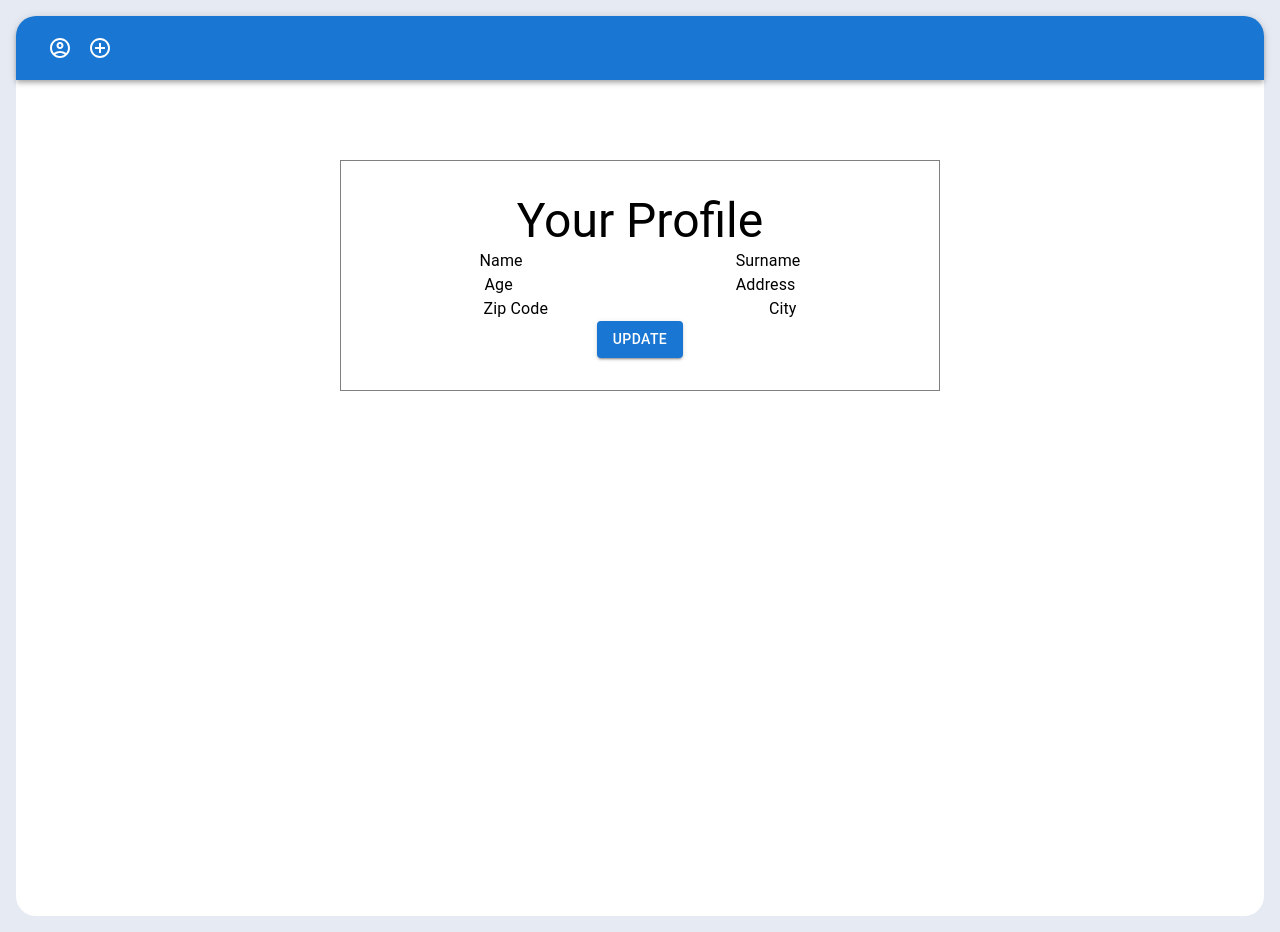
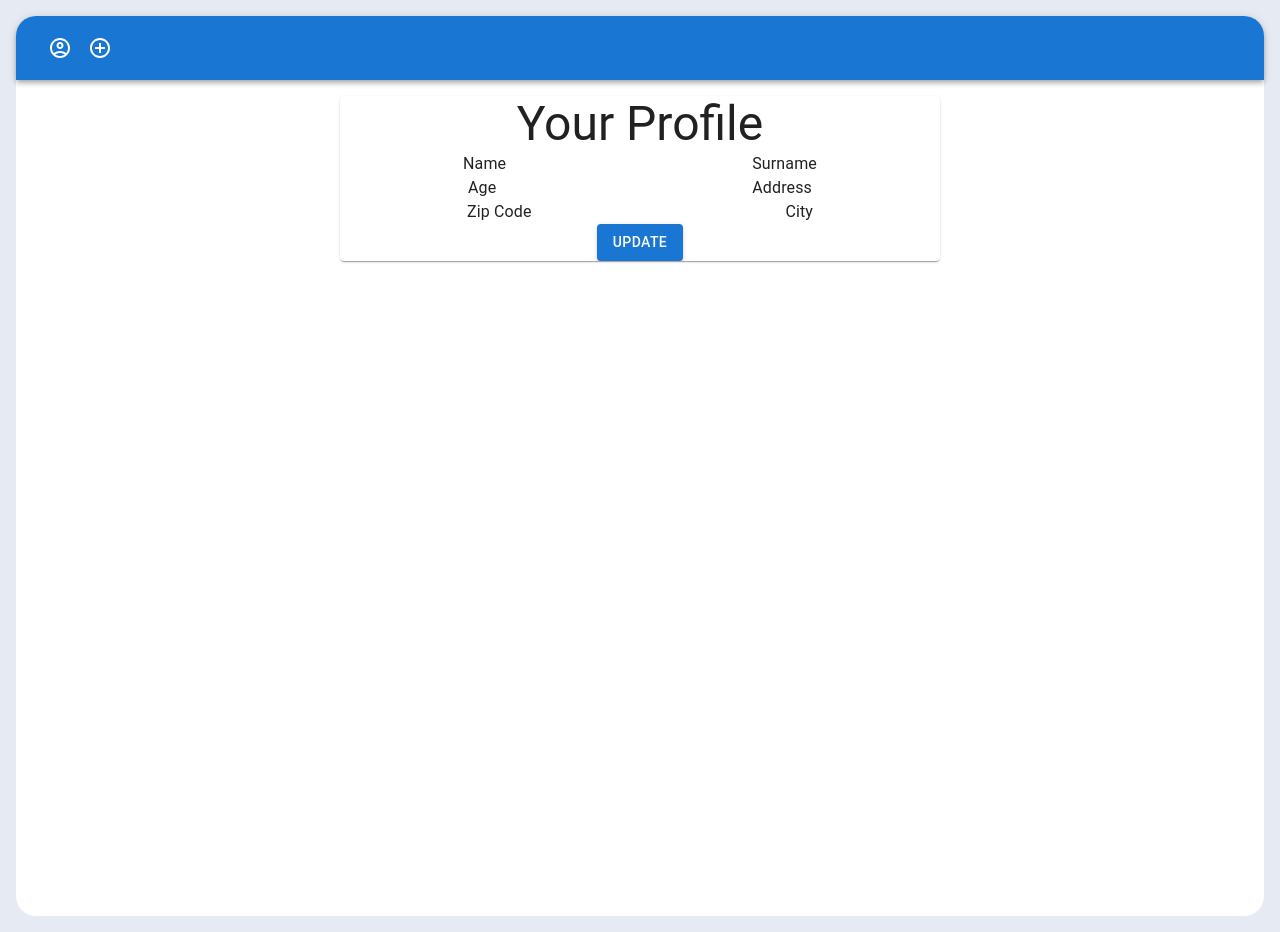
Before and after one commit to wojtek99955/mui-demo-website, a React (Create React App) app: page /profile in a window 1280 px wide. Built offline with nearby package versions, Linux system fonts and the light colour scheme.

Commit message:
Profile mui update

```diff
--- a/src/components/Profile/Profile.js
+++ b/src/components/Profile/Profile.js
@@ -3,23 +3,17 @@ import { Box, Typography } from "@mui/material";
 import { Button } from "@mui/material";
 import { Stack } from "@mui/material";
 import { Link } from "react-router-dom";
+import { Card } from "@mui/material";
 
 const Container = styled.section``;
-const Wrapper = styled.div`
-  margin: auto;
-  margin-top: 5rem;
-  max-width: 600px;
-  border: 1px solid grey;
-  padding: 2rem;
-`;
+
 const StyledLink = styled(Link)`
   text-decoration: none;
 `;
 
 function Profile() {
   return (
-    <Container>
-      <Wrapper>
+    <Card sx={{ maxWidth: "600px", margin: "auto", marginTop: "1rem" }}>
       <Typography variant="h3" component="h1" align="center">
         Your Profile
       </Typography>
@@ -40,8 +34,7 @@ function Profile() {
           <Button variant="contained">Update</Button>
         </StyledLink>
       </Box>
-      </Wrapper>
-    </Container>
+    </Card>
   );
 }
 
```
Lines whose indentation alone changed are shown as unchanged.
